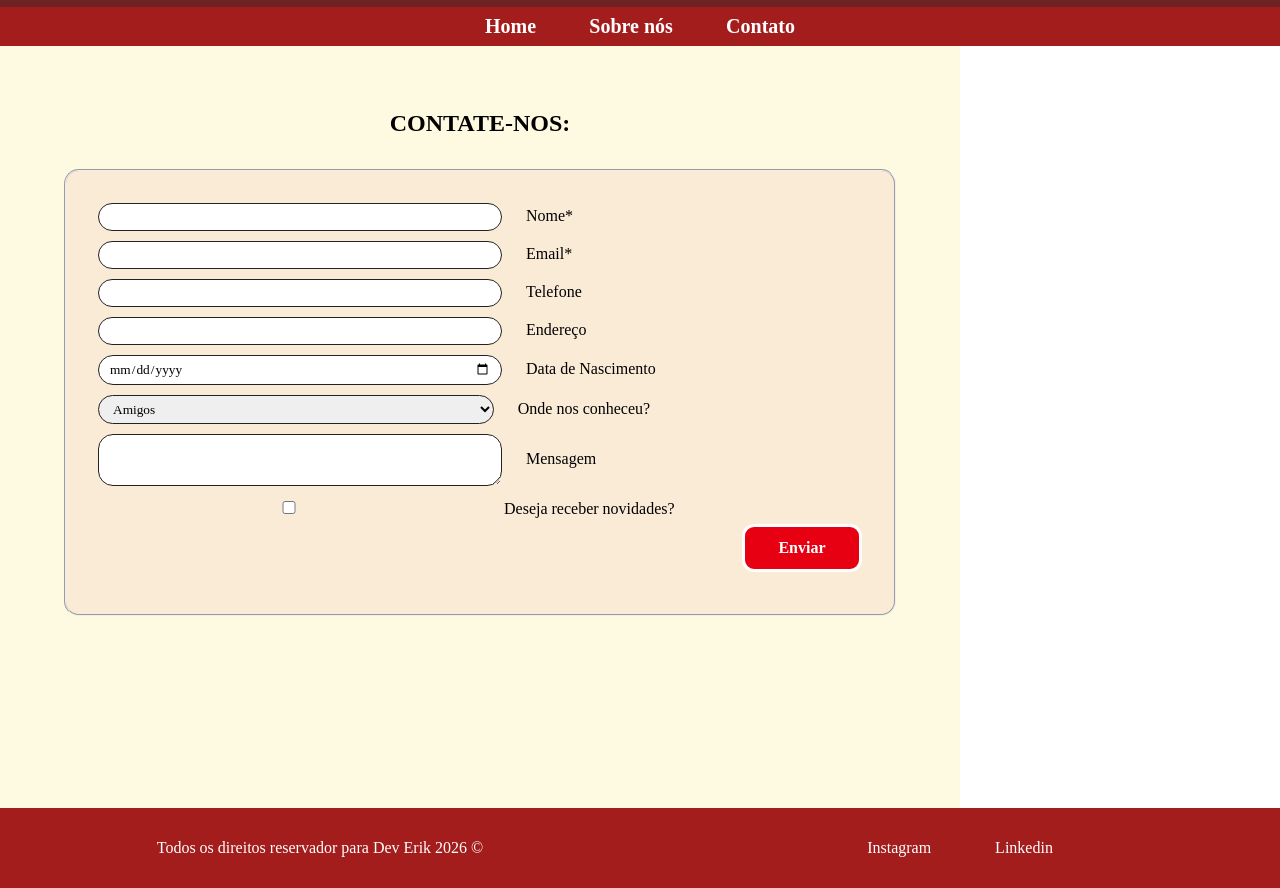
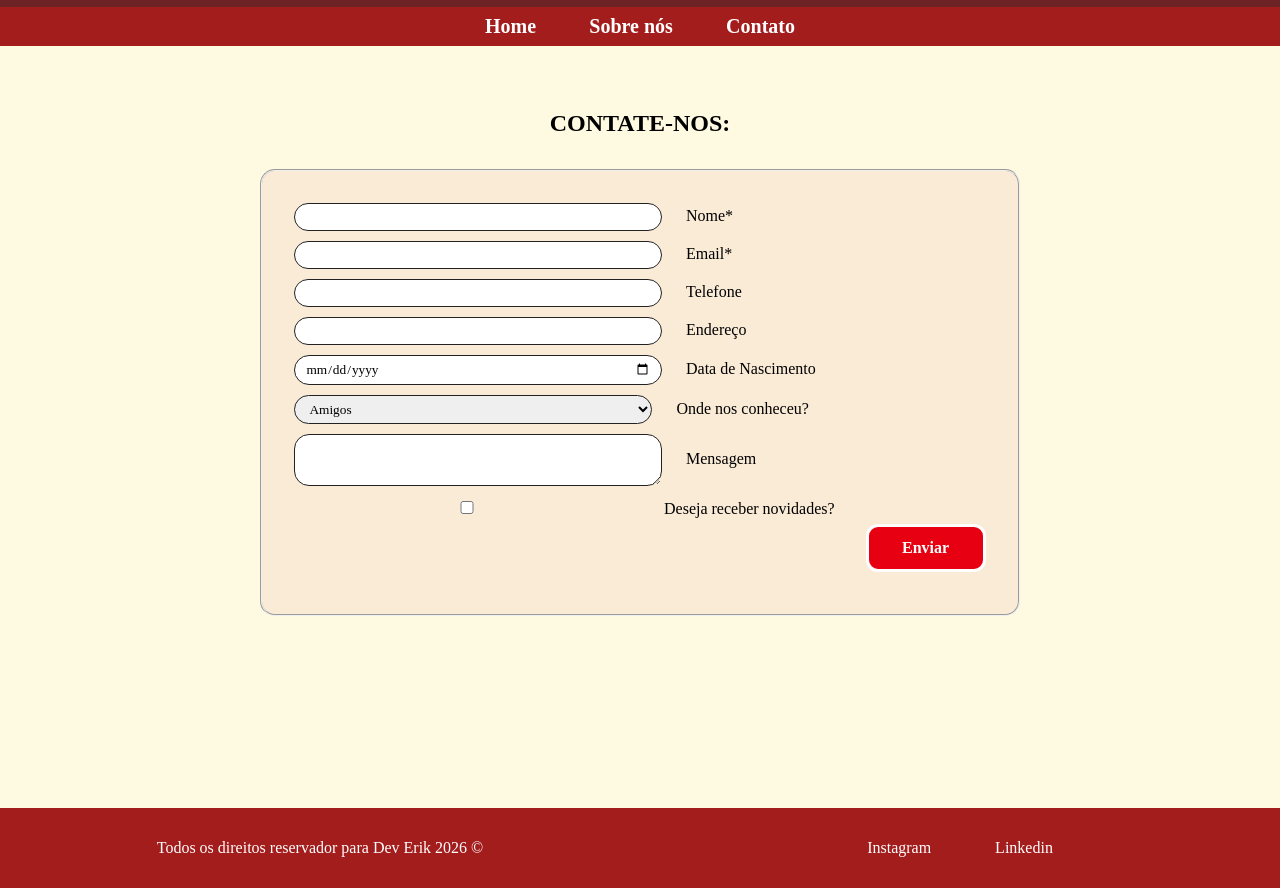
Before and after one commit to ErikonMACC/AvaliacaoSub_ErikMachadoLopes, a plain HTML site: page paginas/contato.html in a window 1280 px wide. Shown: the part 31-919 px from the top of the page. Drawn offline with Linux system fonts and the light colour scheme; a web font is replaced by a local one.

Commit message:
Site corrigido

```diff
--- a/estilos/formulario.css
+++ b/estilos/formulario.css
@@ -1,4 +1,5 @@
 fieldset {
+    width: 60%;
     padding: 2em;
     border-radius: 15px;
     background-color: antiquewhite;
@@ -38,6 +39,22 @@ select {
 
 label {
     margin-left: 20px;
+}
+
+form {
+    display: flex;
+    justify-content: center;
+}
+
+main {
+    display: flex;
+    justify-content: center;
+    flex-wrap: wrap;
+    width: 100%;
+}
+
+main section, main .confirmacao {
+    width: 100%;
 }
 
 
```
